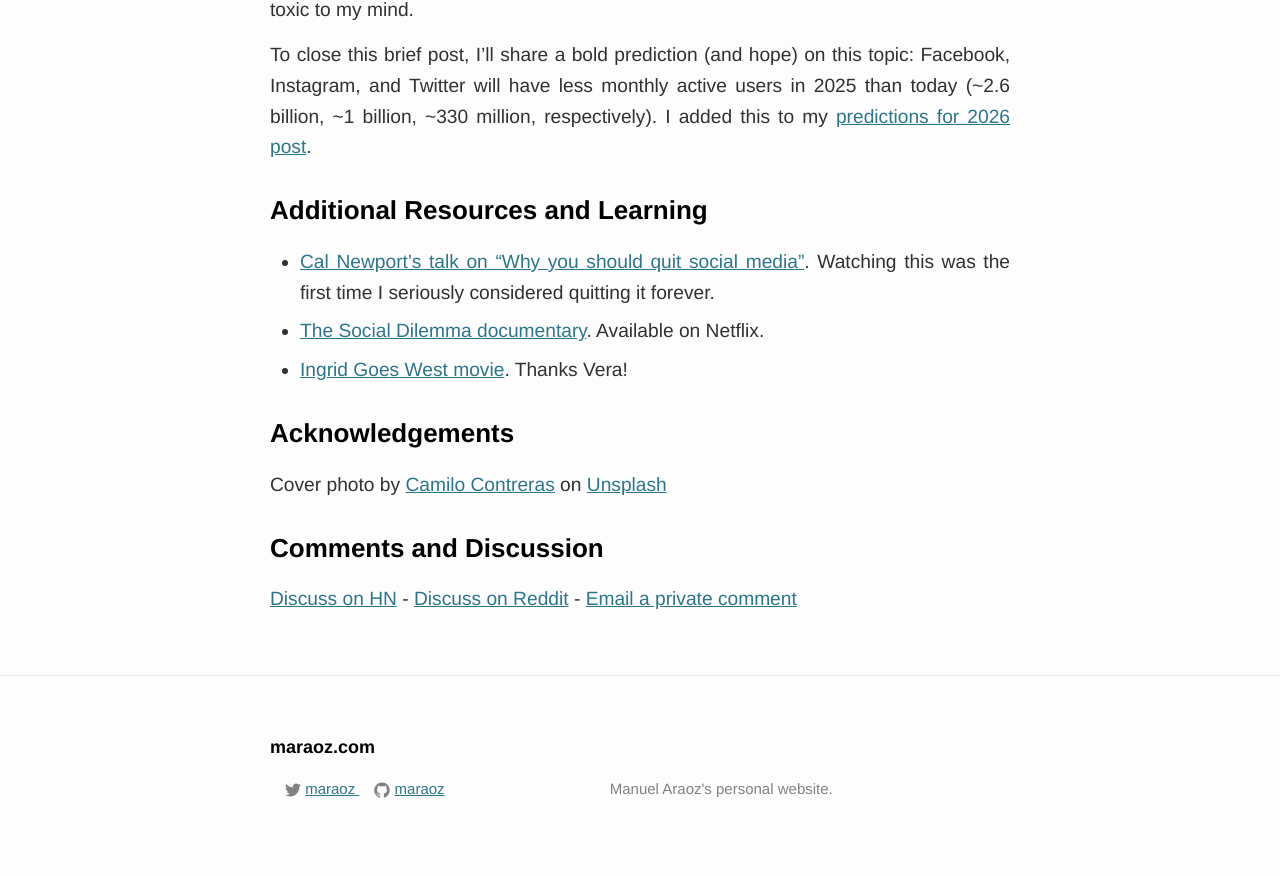
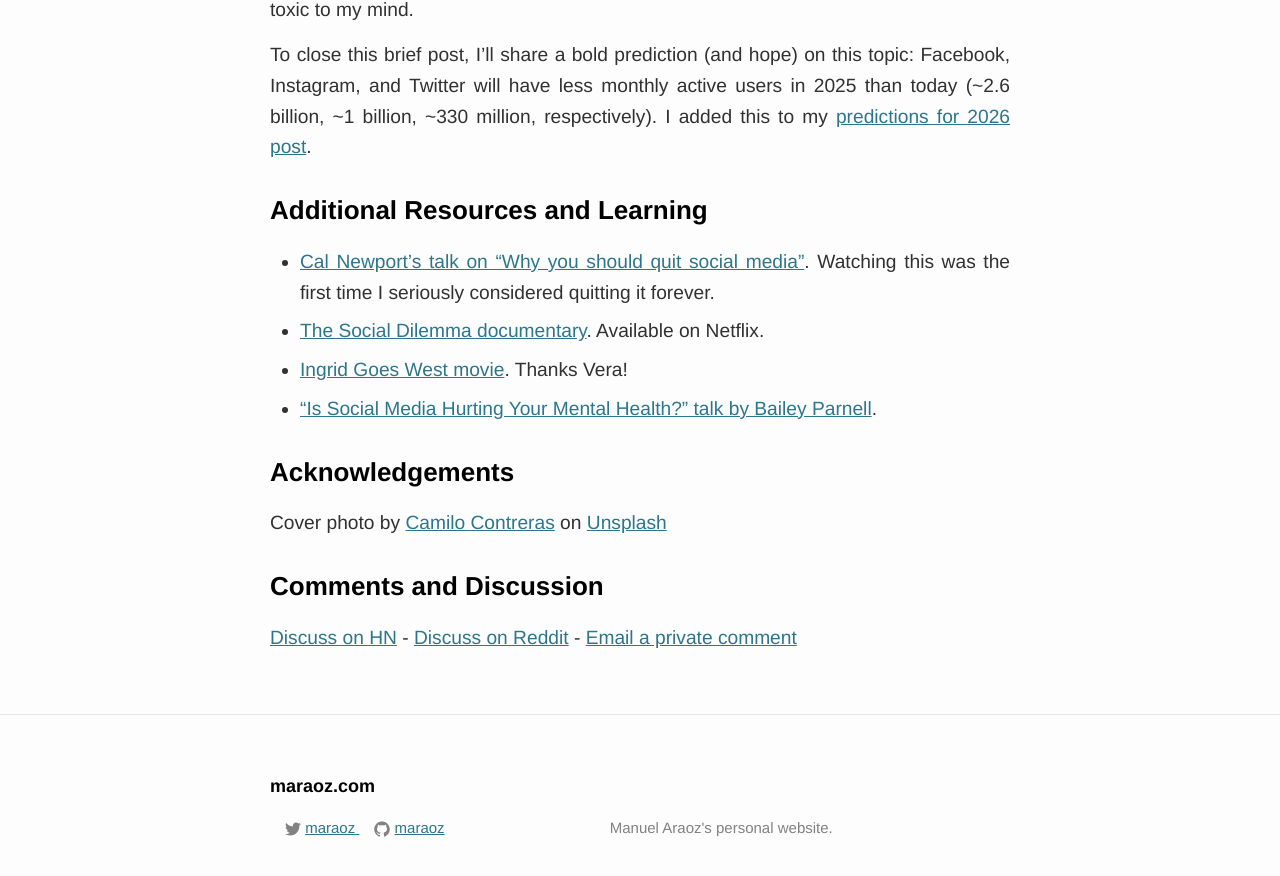
Before and after one commit to tobyornottobe/maraoz.github.io, a Jekyll site: the page built from _posts/2020-12-23-bye-social-media.md, in a window 1280 px wide and 900 px high, scrolled down 2227 px. Shown: the top 876 px of the window. Built offline with Jekyll 4.4.1, drawn with Linux system fonts in a browser that asks for light colours.

Commit message:
new video

```diff
--- a/_posts/2020-12-23-bye-social-media.md
+++ b/_posts/2020-12-23-bye-social-media.md
@@ -27,6 +27,7 @@
 - [Cal Newport's talk on "Why you should quit social media"](https://www.ted.com/talks/cal_newport_why_you_should_quit_social_media?language=en). Watching this was the first time I seriously considered quitting it forever.
 - [The Social Dilemma documentary](https://www.imdb.com/title/tt11464826/). Available on Netflix.
 - [Ingrid Goes West movie](https://www.imdb.com/title/tt5962210/). Thanks Vera!
+- ["Is Social Media Hurting Your Mental Health?" talk by Bailey Parnell](https://www.youtube.com/watch?v=Czg_9C7gw0o).
 
 
 ### Acknowledgements
```
